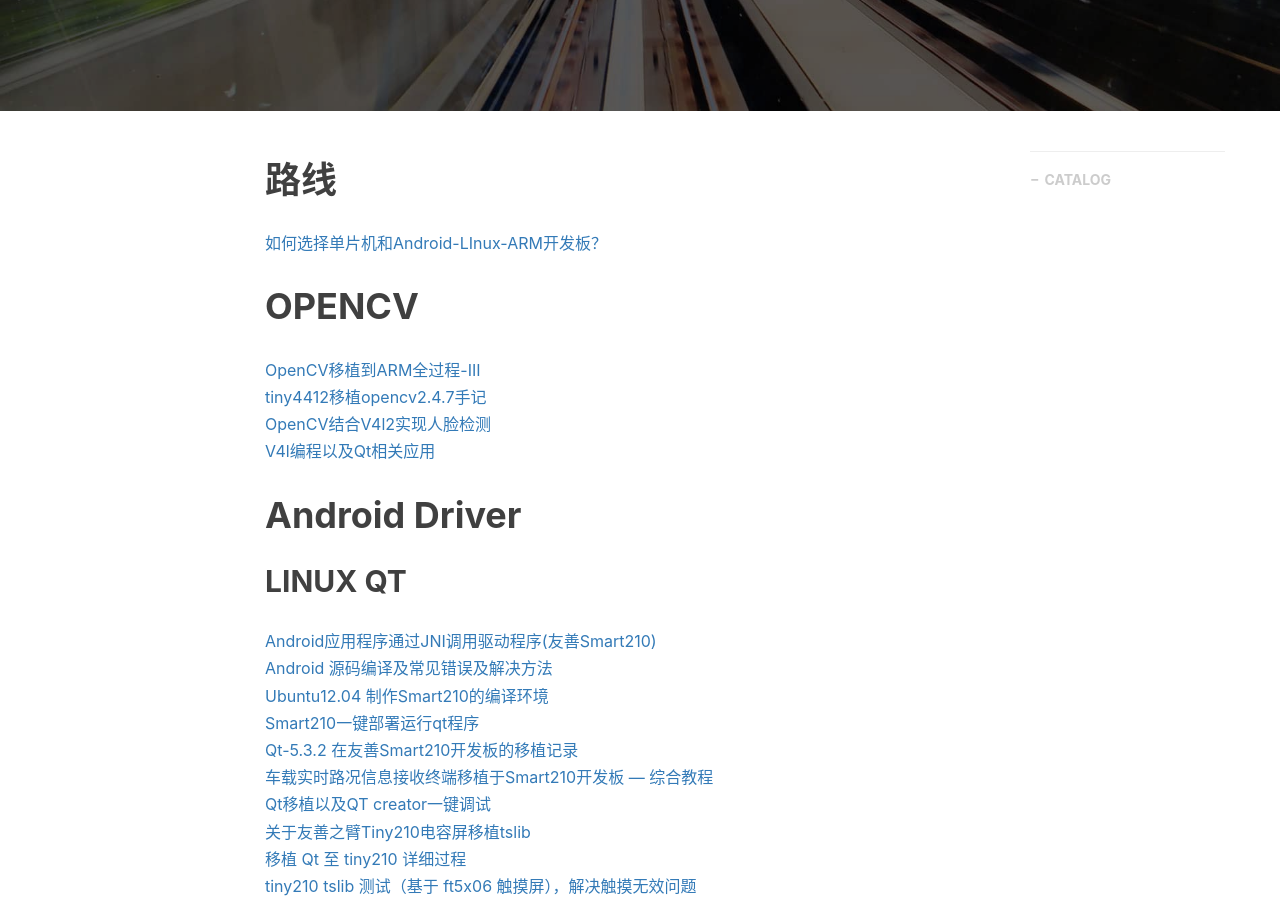
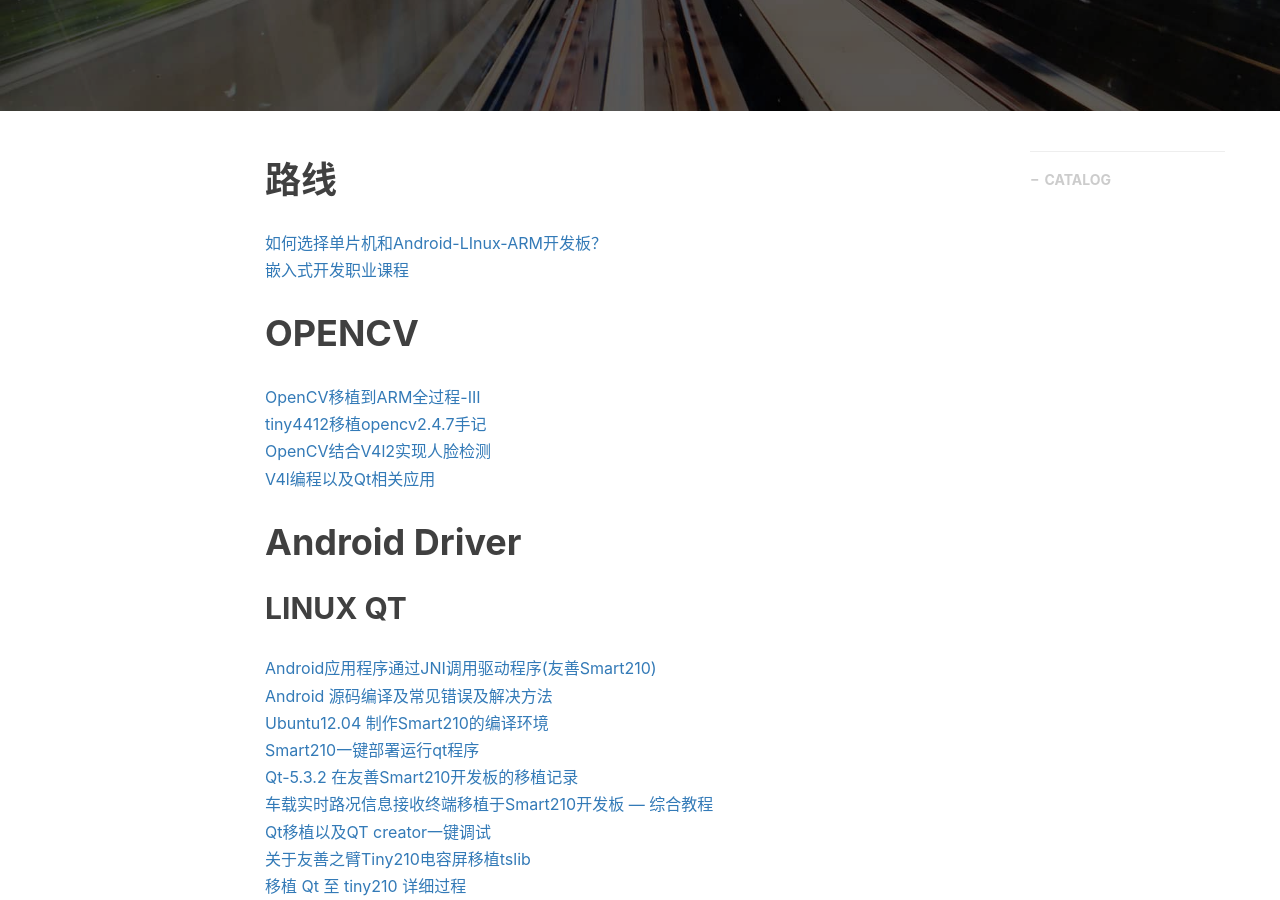
Before and after one commit to gary-robotics/dlward, a Jekyll site: the page built from _posts/2018-07-09-AndroidDriver-2018.markdown, in a window 1280 px wide and 900 px high, scrolled down 412 px. Built offline with Jekyll 4.4.1, drawn with Linux system fonts in a browser that asks for light colours; nearby versions of some CDN libraries; comment, search, counter and statistics services are not loaded.

Commit message:
Update 2018-07-09-AndroidDriver-2018.markdown

```diff
--- a/_posts/2018-07-09-AndroidDriver-2018.markdown
+++ b/_posts/2018-07-09-AndroidDriver-2018.markdown
@@ -12,6 +12,7 @@ tags:
 ---
 # 路线
 [如何选择单片机和Android-LInux-ARM开发板？](https://www.zhihu.com/question/41812528)
+[嵌入式开发职业课程](http://www.makeru.com.cn/roadmap/emb)
 
 # OPENCV
 [OpenCV移植到ARM全过程-III](https://blog.csdn.net/kaychangeek/article/details/78552418)
```
